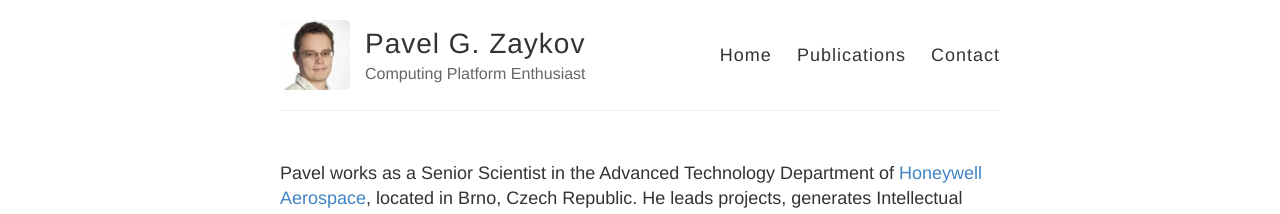
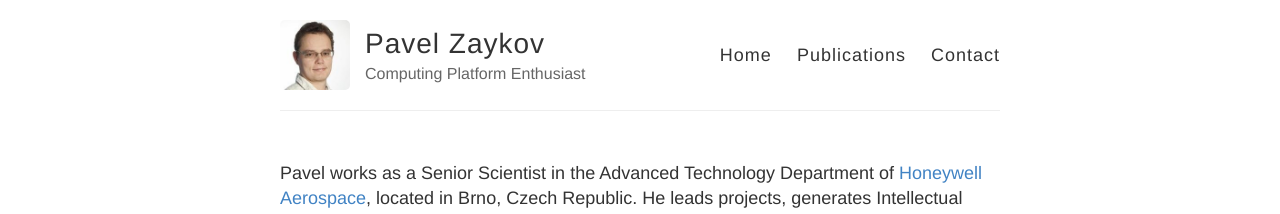
Before and after one commit to zaykov/web-page, a Jekyll site: the page built from index.md, in a window 1280 px wide. Shown: the top 214 px of the page. Built offline with Jekyll 4.4.1, drawn with Linux system fonts in a browser that asks for light colours; comment, search, counter and statistics services are not loaded.

Commit message:
Title update

```diff
--- a/_config.yml
+++ b/_config.yml
@@ -3,7 +3,7 @@
 #
 
 # Name of your site (displayed in the header)
-name: Pavel G. Zaykov
+name: Pavel Zaykov
 
 # Short bio or description (displayed in the header)
 description: Computing Platform Enthusiast
```
